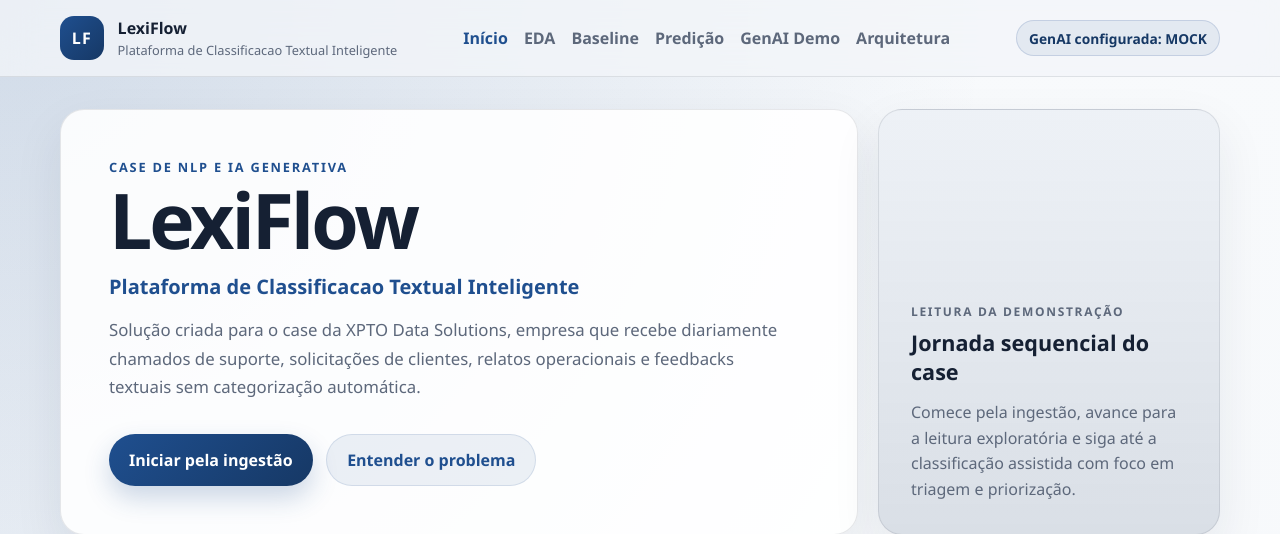
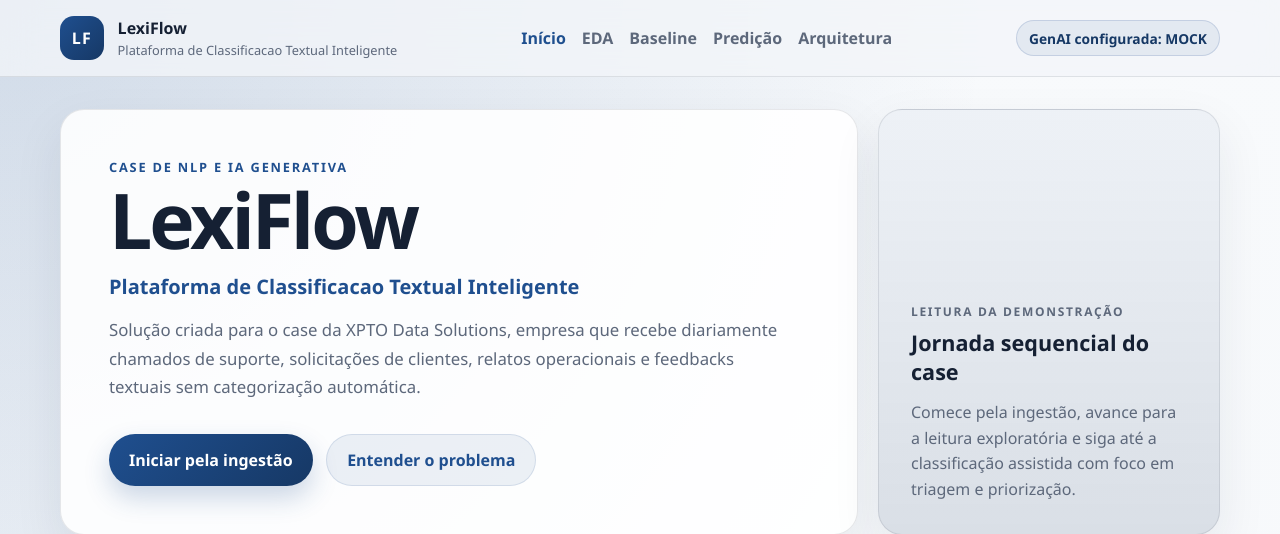
Before and after one commit to Sandoque/Lexi-Flow, a Flask app: page / in a window 1280 px wide. Shown: the top 534 px of the page. Run offline with Flask 3, Linux system fonts and the light colour scheme.

Commit message:
remover genAI demo do front

```diff
--- a/app/templates/base.html
+++ b/app/templates/base.html
@@ -24,7 +24,6 @@
                     <a class="nav__link {% if request.endpoint == 'pipeline.eda' %}nav__link--active{% endif %}" href="{{ url_for('pipeline.eda', dataset_source=session.get('dataset_source')) }}">EDA</a>
                     <a class="nav__link {% if request.endpoint == 'pipeline.baseline' %}nav__link--active{% endif %}" href="{{ url_for('pipeline.baseline') }}">Baseline</a>
                     <a class="nav__link {% if request.endpoint == 'pipeline.predict' %}nav__link--active{% endif %}" href="{{ url_for('pipeline.predict') }}">Predição</a>
-                    <a class="nav__link {% if request.endpoint == 'pipeline.genai_demo' %}nav__link--active{% endif %}" href="{{ url_for('pipeline.genai_demo') }}">GenAI Demo</a>
                     <a class="nav__link {% if request.endpoint == 'main.architecture' %}nav__link--active{% endif %}" href="{{ url_for('main.architecture') }}">Arquitetura</a>
                 </nav>
                 <div class="header-status">
--- a/app/templates/index.html
+++ b/app/templates/index.html
@@ -145,7 +145,6 @@
         <a class="button button-secondary" href="{{ url_for('pipeline.eda', dataset_source=dataset_source) }}">2. Abrir EDA</a>
         <a class="button button-primary" href="{{ url_for('pipeline.baseline', dataset_source=dataset_source) }}">3. Treinar baseline</a>
         <a class="button button-secondary" href="{{ url_for('pipeline.predict', dataset_source=dataset_source) }}">4. Abrir predição</a>
-        <a class="button button-secondary" href="{{ url_for('pipeline.genai_demo') }}">5. Ver GenAI Demo</a>
     </div>
 </section>
 {% endblock %}
--- a/app/templates/predict.html
+++ b/app/templates/predict.html
@@ -59,7 +59,6 @@
             <div class="action-row">
                 <button type="submit" class="button button-primary">Executar inferência</button>
                 <a class="button button-secondary" href="{{ url_for('pipeline.baseline', dataset_source=dataset_source) }}">Rever baseline</a>
-                <a class="button button-secondary" href="{{ url_for('pipeline.genai_demo') }}">Abrir GenAI Demo</a>
             </div>
         </form>
     </div>
```
Also changed, not shown: 4 other files.
